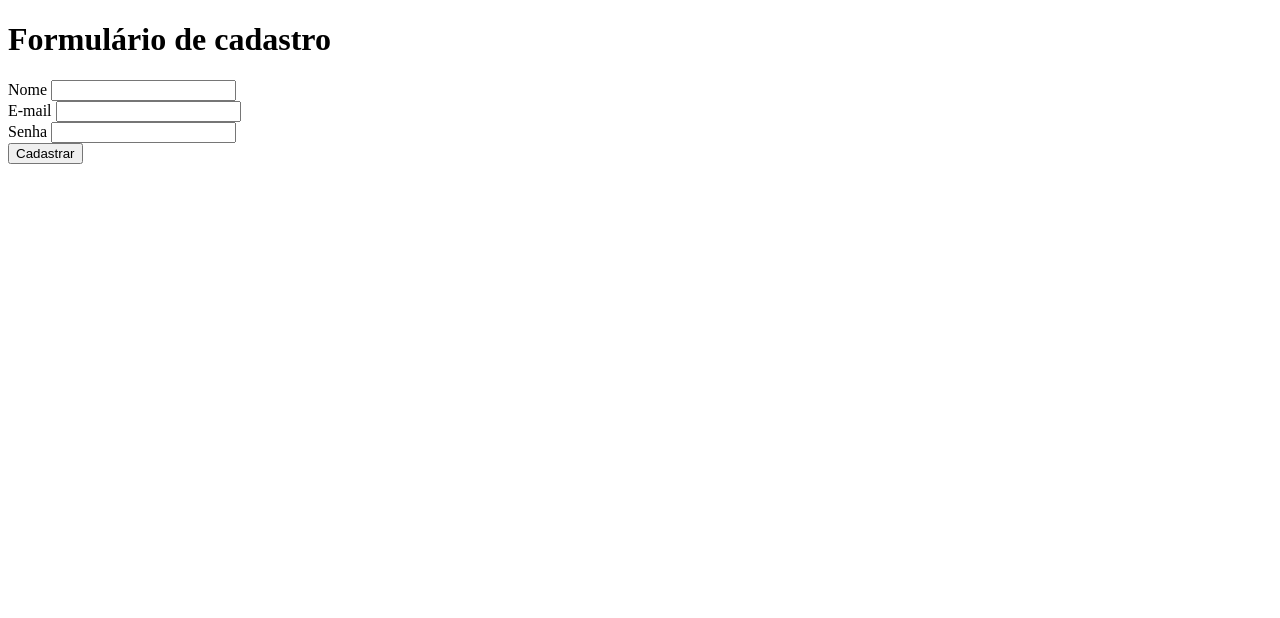
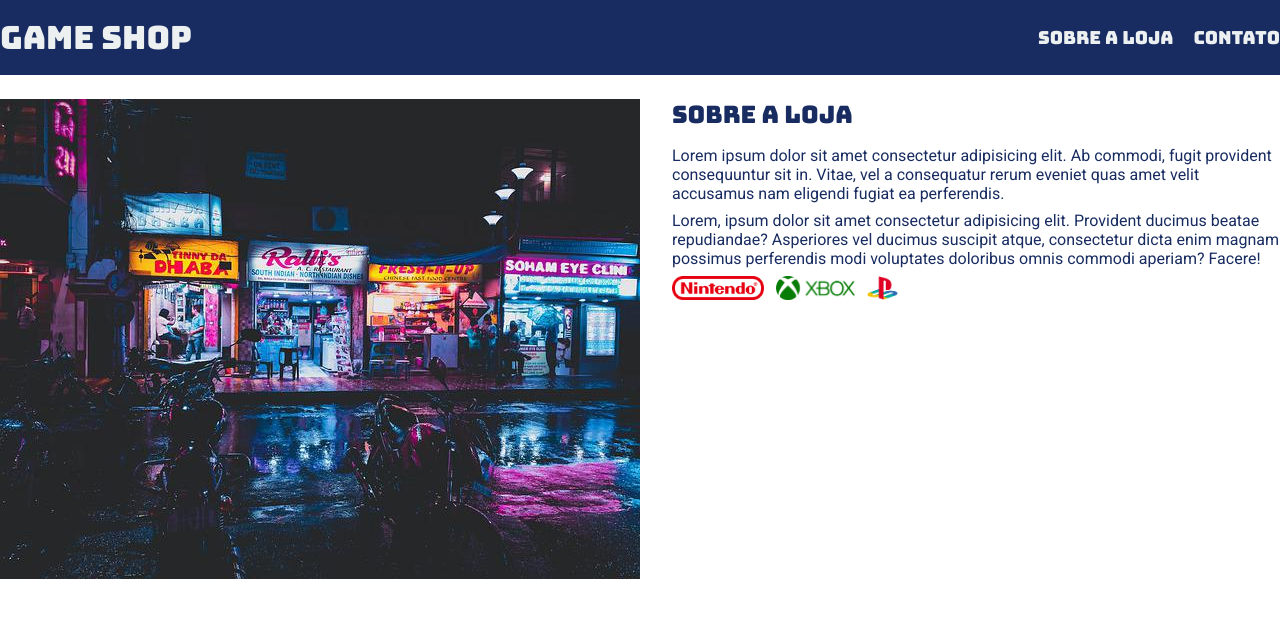
Before and after one commit to giulianobt/curso_ebac_frontend, a plain HTML site: page index.html in a window 1280 px wide. Drawn offline with Linux system fonts and the light colour scheme.

Commit message:
general update

```diff
--- a/index.html
+++ b/index.html
@@ -1,32 +1,59 @@
 <!DOCTYPE html>
 <html lang="pt-br">
+
 <head>
     <meta charset="UTF-8">
     <meta name="viewport" content="width=device-width, initial-scale=1.0">
-    <title>Cadastro</title>
+    <title>Game Shop - A sua loja de games</title>
+    <link rel="stylesheet" href="./main.css">
+
+    <link rel="preconnect" href="https://fonts.googleapis.com">
+    <link rel="preconnect" href="https://fonts.gstatic.com" crossorigin>
+    <link href="https://fonts.googleapis.com/css2?family=Bungee&family=Roboto&display=swap" rel="stylesheet">
+
 </head>
+
 <body>
-    <form>
-        <h1>Formulário de cadastro</h1>
+    <header>
+        <div class="container">
 
-        <div>
-            <label for="nome">Nome</label>
-            <input type="text" id="nome">
+            <h1>Game Shop</h1>
+            <nav>
+                <ul>
+                    <li>
+                        <a href="#">Sobre a loja</a>
+                    </li>
+                    <li>
+                        <a href="#">Contato</a>
+                    </li>
+                </ul>
+            </nav>
         </div>
-
-        <div>
-            <label for="email">E-mail</label>
-            <input type="email" id="email">
+    </header>
+    <section>
+        <div class="container">
+            <img class="store-front" src="./images/loja.jpg" alt="Fachada da loja">
+            <div>
+                <h2>Sobre a loja</h2>
+                <p>
+                    Lorem ipsum dolor sit amet consectetur adipisicing elit. Ab commodi, fugit provident consequuntur
+                    sit in. Vitae, vel a consequatur rerum eveniet quas amet velit accusamus nam eligendi fugiat ea
+                    perferendis.
+                </p>
+                <p>
+                    Lorem, ipsum dolor sit amet consectetur adipisicing elit. Provident ducimus beatae repudiandae?
+                    Asperiores vel ducimus suscipit atque, consectetur dicta enim magnam possimus perferendis modi
+                    voluptates doloribus omnis commodi aperiam? Facere!
+                </p>
+                <ul class="brands-list">
+                    <li><img src="./images/nintendo.png" alt="Nintendo"></li>
+                    <li><img src="./images/xbox.png" alt="XBOX"></li>
+                    <li><img src="./images/playstation.png" alt="Playstation"></li>
+                </ul>
+            </div>
         </div>
-
-        <div>
-            <label for="senha">Senha</label>
-            <input type="password" id="senha">
-        </div>
-
-        <button type="submit">Cadastrar</button>
-
-    </form>
+    </section>
 
 </body>
+
 </html>
--- /dev/null
+++ b/main.css
@@ -0,0 +1,83 @@
+* {
+    margin: 0;
+    padding: 0;
+    box-sizing: border-box;
+}
+
+header,
+section h2 {
+    font-family: 'Bungee', cursive;
+}
+
+body {
+    font-family: 'Roboto', sans-serif;
+}
+
+header {
+    padding: 16px 0px;
+    background-color: #182c61;
+    color: #ecf0f1;
+}
+
+header h1,
+section h2 {
+    font-weight: normal;
+}
+
+header nav li {
+    display: inline;
+    margin-left: 16px;
+    font-size: 18px;
+}
+
+header nav li a {
+    color: #ecf0f1;
+    text-decoration: none;
+}
+
+.container {
+    max-width: 1280px;
+    width: 100%;
+    margin: 0 auto;
+}
+
+header .container,
+section .container {
+    display: flex;
+    align-items: center;
+    justify-content: space-between;
+}
+
+.brands-list img {
+    height: 24px;
+}
+
+.brands-list li {
+    display: inline;
+    margin-right: 8px;
+}
+
+section .container {
+    align-items: flex-start;
+}
+
+section {
+    padding: 24px 0;
+}
+
+section h2 {
+    margin-bottom: 16px;
+
+}
+
+section {
+    color: #182c61;
+}
+
+section p {
+    margin-bottom: 8px;
+}
+
+.store-front {
+    margin-right: 32px;
+}
```
Also changed, not shown: images/facebook.png (added), images/instagram.png (added), images/loja.jpg (added), images/nintendo.png (added), images/playstation.png (added), images/xbox.png (added), images/youtube.png (added).
